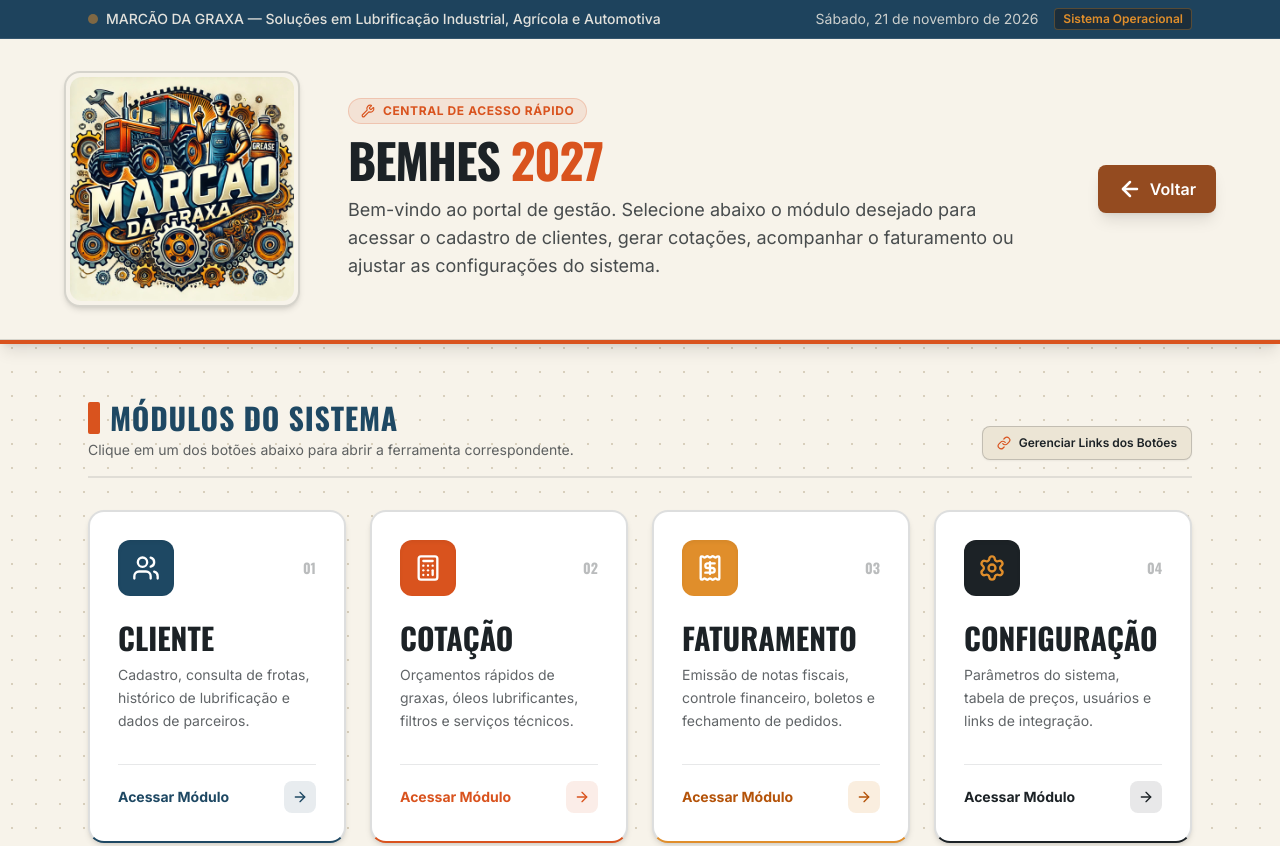
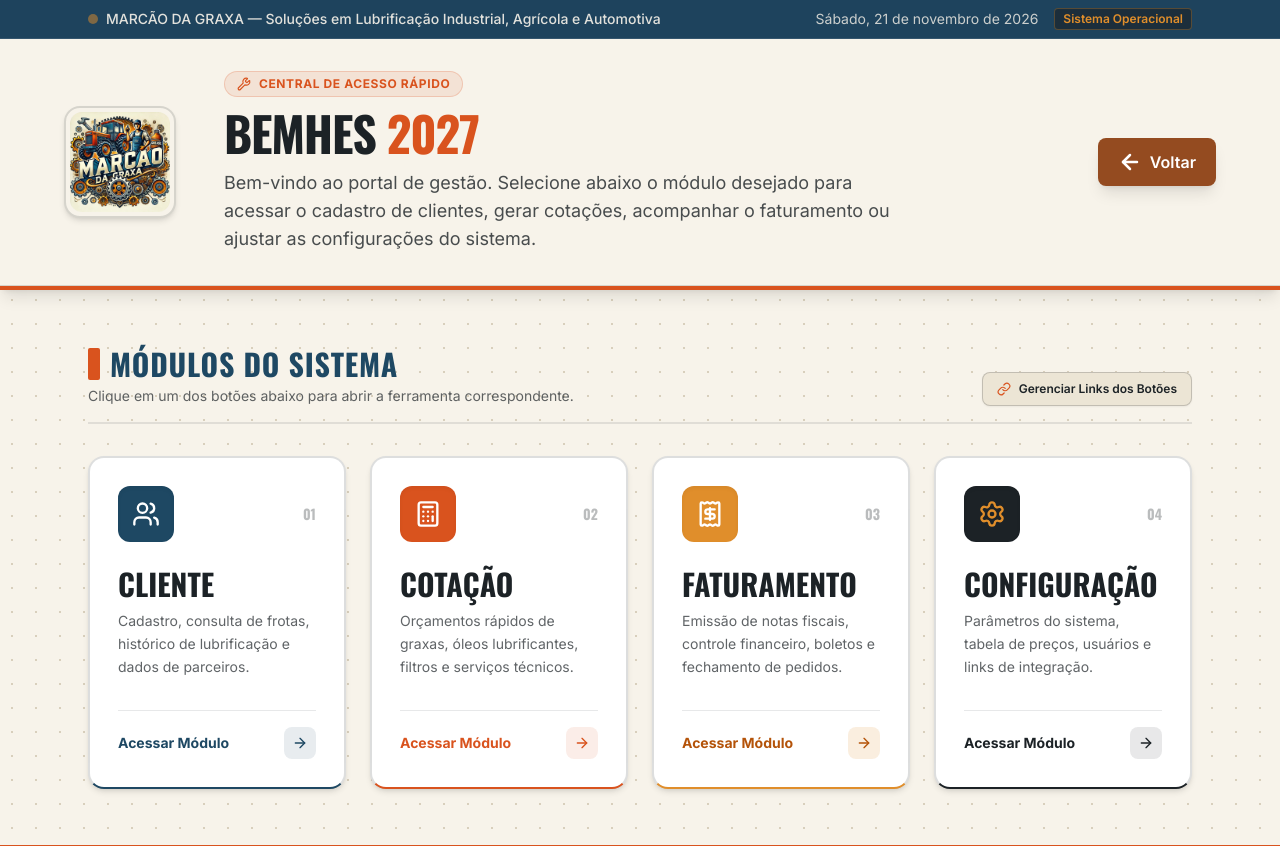
Before and after one commit to bemhesrepresentacao/Bemhes-2027, a plain HTML site: page Portal Faturamento.html in a window 1280 px wide. Shown: the top 846 px of the page. Drawn offline with nearby package versions, Linux system fonts and the light colour scheme.

Commit message:
Update Portal Faturamento.html

```diff
--- a/Portal Faturamento.html
+++ b/Portal Faturamento.html
@@ -103,14 +103,18 @@
 
                 <!-- LOGO ORIGINAL MANTIDA 100% SEM ALTERAÇÃO -->
 <div class="flex-shrink-0 flex justify-center">
+
     <div class="rounded-2xl overflow-hidden shadow-md border-2 border-aco/15 bg-[#F7F3EA] p-1">
-                        <!-- Certifique-se de que o arquivo "MARCÃO DA GRAXA.jpg" esteja na mesma pasta do HTML -->
+
+        <!-- TAMANHO DA LOGO: ALTERE AQUI -->
         <img
             src="MARCAO DA GRAXA.jpg"
             alt="Logo Oficial Marcão da Graxa"
-                            class="w-44 sm:w-52 md:w-56 h-auto object-contain block rounded-xl"
+            style="width: 100px; height: auto;"
+            class="object-contain block rounded-xl"
             onerror="this.onerror=null; this.src='https://placehold.co/400x400/F7F3EA/1C2226?text=MARCÃO+DA+GRAXA.jpg';"
         >
+
     </div>
 </div>
 
```
Lines whose indentation alone changed are shown as unchanged.
